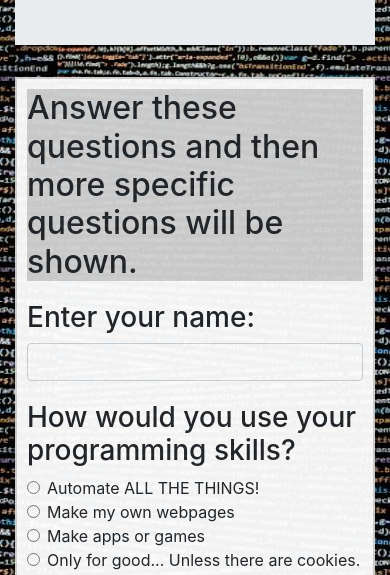
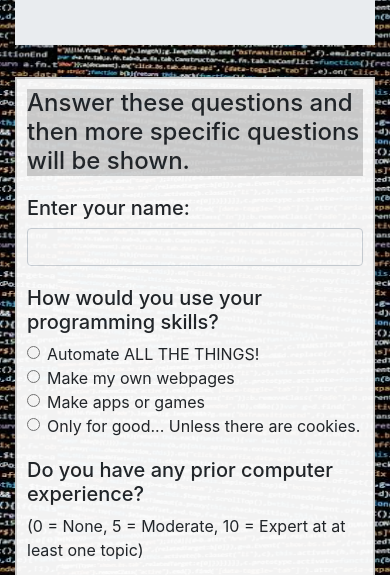
Before and after one commit to christinelfrank16/programming-language-suggester, a plain HTML site: page index.html in a window 390 px wide. Shown: the part 206-781 px from the top of the page. Drawn offline with Linux system fonts and the light colour scheme.

Commit message:
Add reduced font size for header texts in media query

```diff
--- a/css/styles.css
+++ b/css/styles.css
@@ -9,7 +9,6 @@ body  {
 
 h2 {
   background-color: lightgrey;
-
 }
 
 
@@ -166,4 +165,12 @@ input:checked + .toggle:before {
   .display-4 {
     font-size: 2rem;
   }
+
+  h2 {
+    font-size: 1.5rem;
+  }
+
+  h3 {
+    font-size: 1.25rem;
+  }
 }
```
